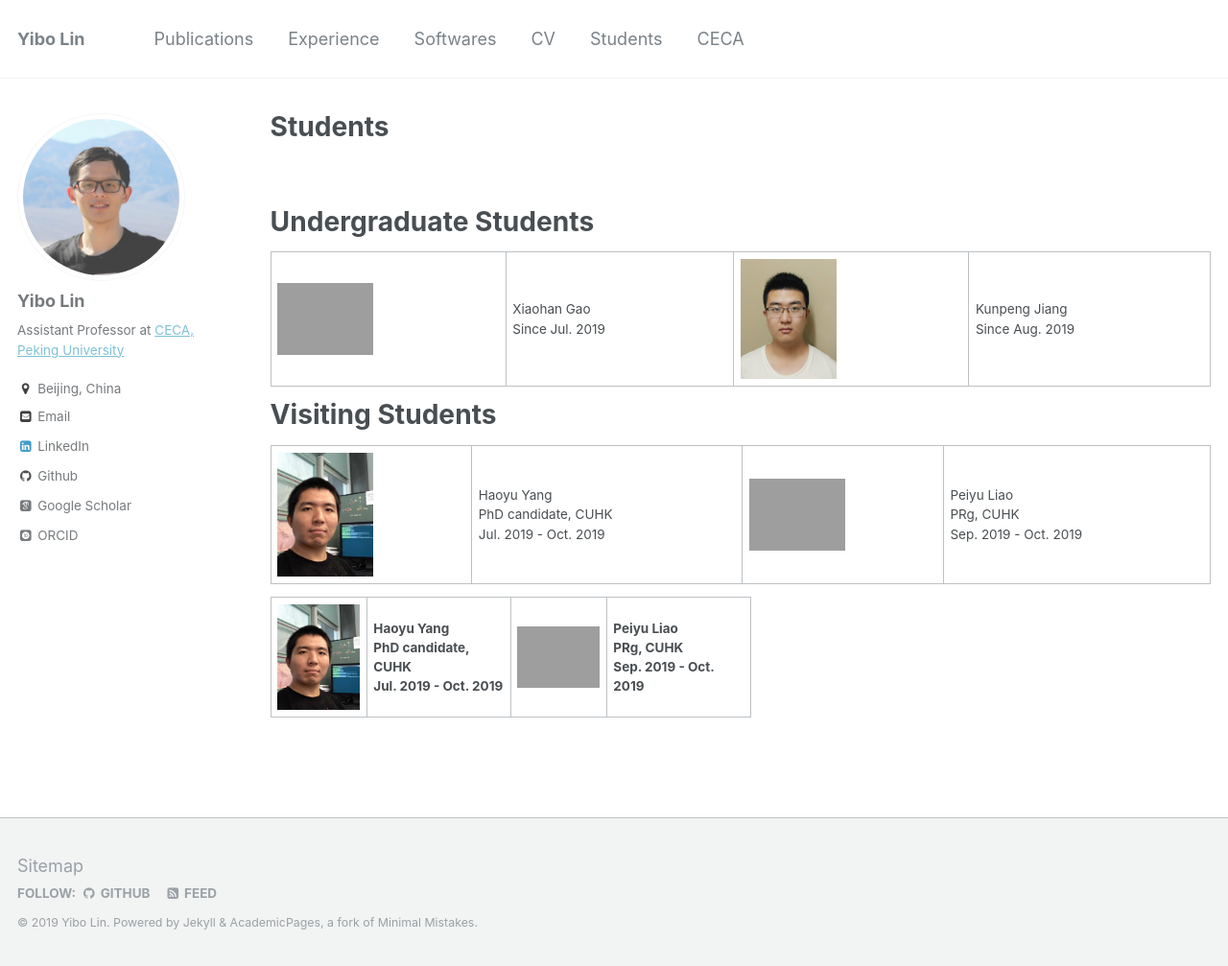
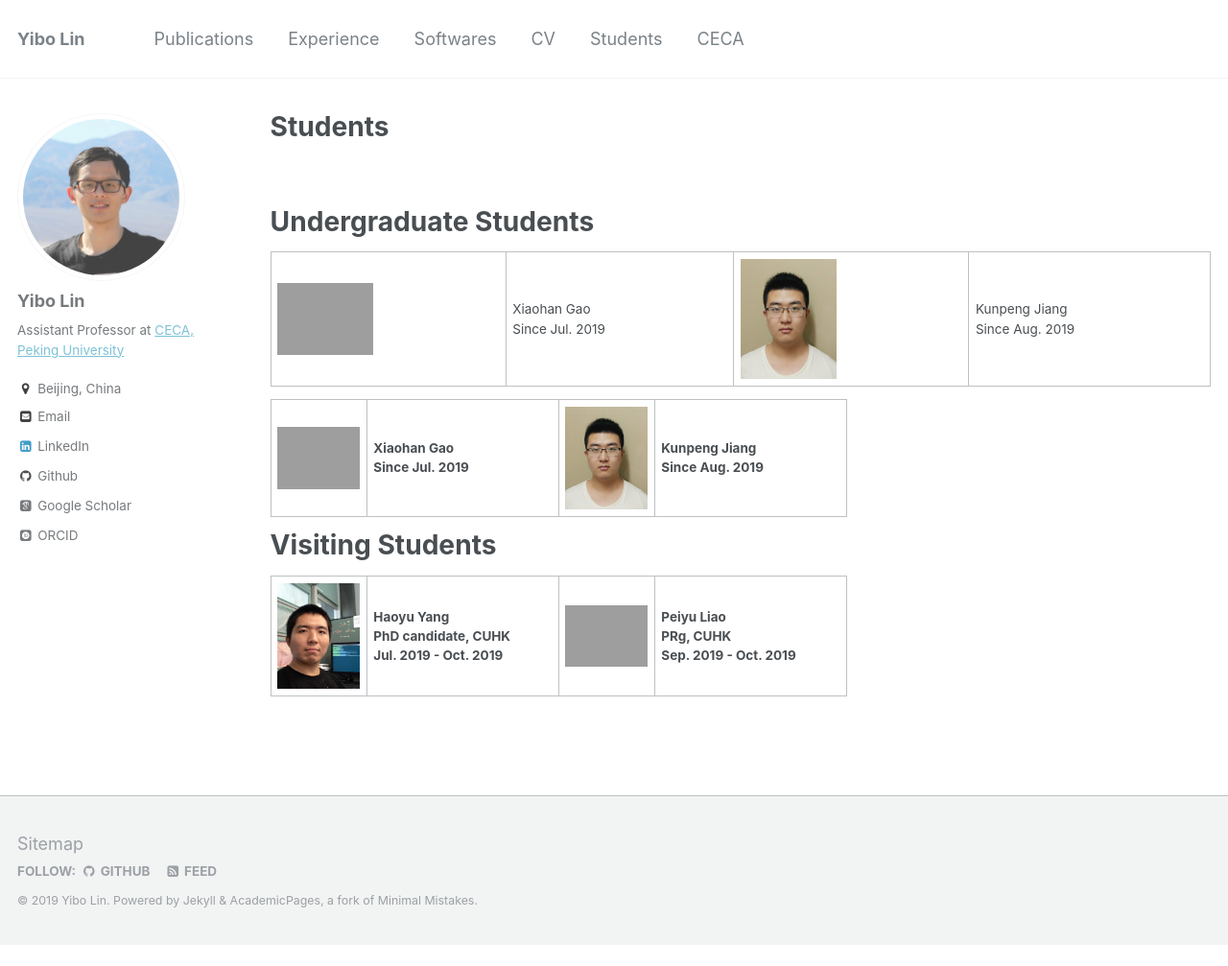
Before and after one commit to limbo018/limbo018.github.io, a Jekyll site: the page built from _pages/students.md, in a window 1280 px wide and 1007 px high. Shown: the whole window at 96% size. Built offline with Jekyll 4.4.1, drawn with Linux system fonts in a browser that asks for light colours; some web fonts are replaced.

Commit message:
debug image size

```diff
--- a/_pages/students.md
+++ b/_pages/students.md
@@ -12,17 +12,30 @@
 
 | <img src="http://yibolin.com/images/students/XiaohanGao.jpg" style="width:100px;" /> | Xiaohan Gao<br>Since Jul. 2019 | <img src="http://yibolin.com/images/students/KunpengJiang.jpg" style="width:100px;" />  | Kunpeng Jiang<br>Since Aug. 2019 |
 
+<table style="undefined;table-layout: fixed; width: 600px">
+<colgroup>
+<col style="width: 100px; text-align:right">
+<col style="width: 200px; text-align:left">
+<col style="width: 100px; text-align:right">
+<col style="width: 200px; text-align:left">
+</colgroup>
+  <tr>
+    <th><img src="http://yibolin.com/images/students/XiaohanGao.jpg" style="width:100px;" /></th>
+    <th><a href="">Xiaohan Gao</a><br>Since Jul. 2019</th>
+    <th><img src="http://yibolin.com/images/students/KunpengJiang.jpg" style="width:100px;" /></th>
+    <th><a href="">Kunpeng Jiang</a><br>Since Aug. 2019</th>
+  </tr>
+</table>
+
 Visiting Students
 ======
 
-| <img src="http://yibolin.com/images/students/HaoyuYang.jpg" style="width:100px;" /> | [Haoyu Yang](https://phdyang007.github.io/)<br>PhD candidate, CUHK<br>Jul. 2019 - Oct. 2019 | <img src="http://yibolin.com/images/students/PeiyuLiao.jpg" style="width:100px;" /> | [Peiyu Liao](https://enzoleo.github.io/)<br>PRg, CUHK<br>Sep. 2019 - Oct. 2019 |
-
-<table style="undefined;table-layout: fixed; width: 500px">
+<table style="undefined;table-layout: fixed; width: 600px">
 <colgroup>
 <col style="width: 100px; text-align:right">
-<col style="width: 150px; text-align:left">
+<col style="width: 200px; text-align:left">
 <col style="width: 100px; text-align:right">
-<col style="width: 150px; text-align:left">
+<col style="width: 200px; text-align:left">
 </colgroup>
   <tr>
     <th><img src="http://yibolin.com/images/students/HaoyuYang.jpg" style="width:100px;" /></th>
```
